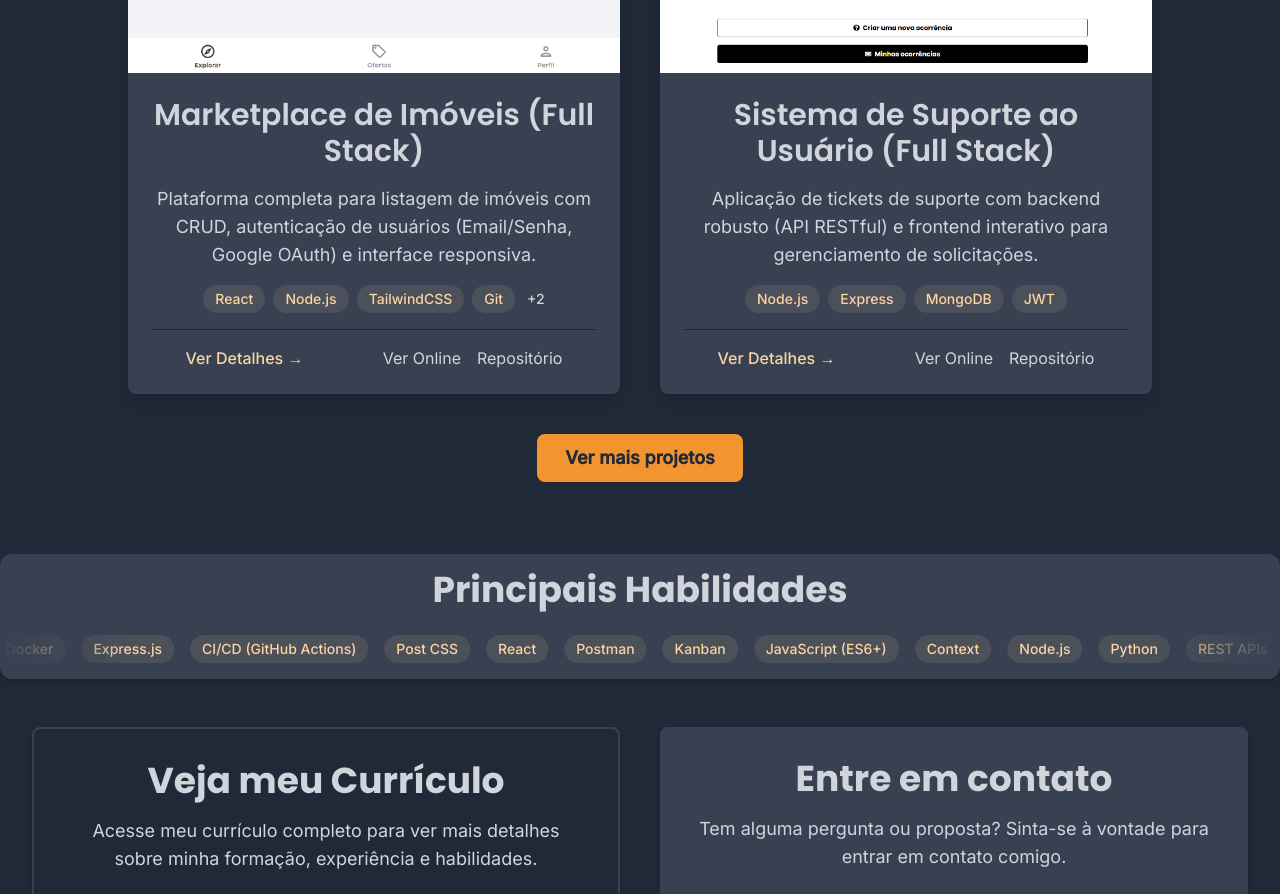
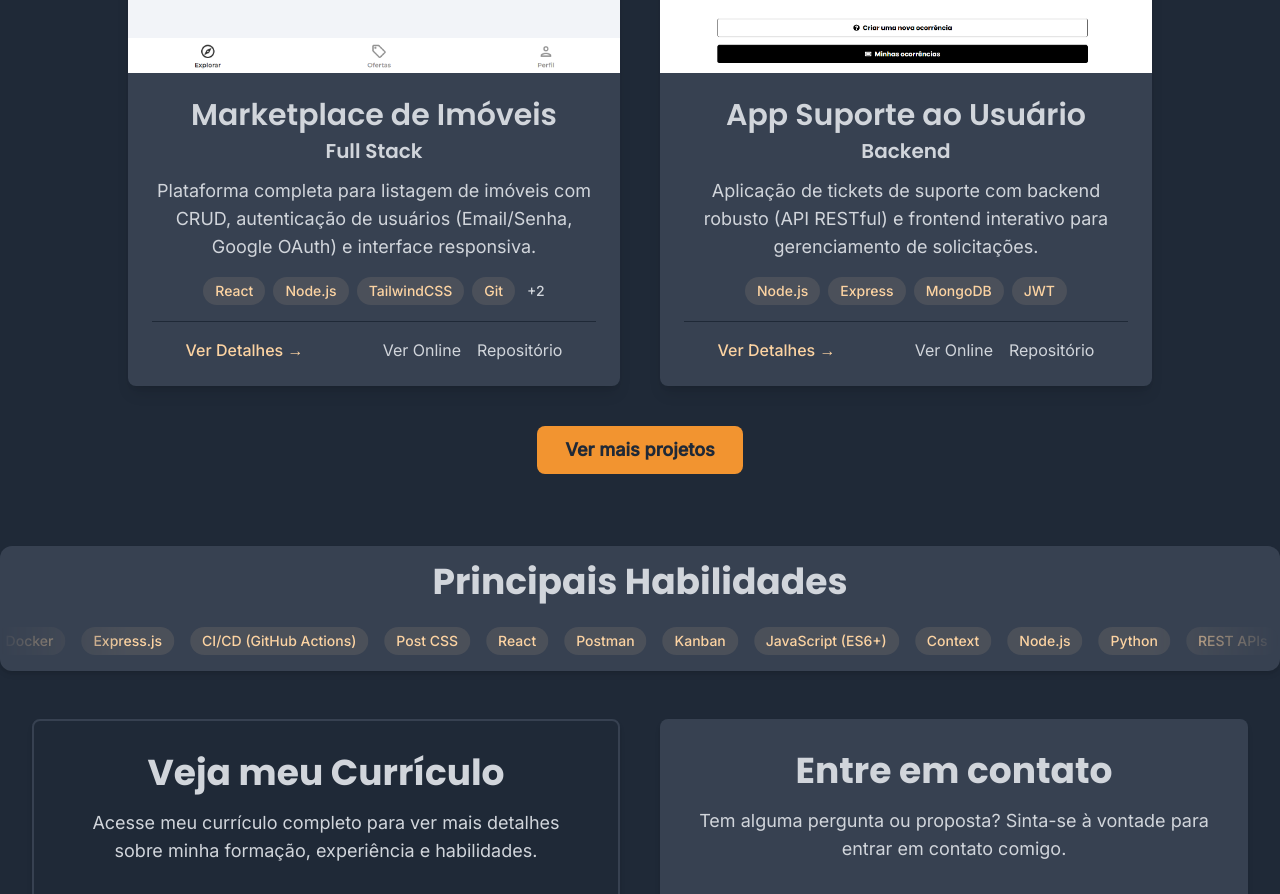
Before and after one commit to rodrigocvmd/portfolio, a Next.js app: page / in a window 1280 px wide. Shown: the part 1139-2033 px from the top of the page. Built offline with nearby package versions, Linux system fonts and the light colour scheme.

Commit message:
fix: project card stack font size

```diff
--- a/src/app/page.tsx
+++ b/src/app/page.tsx
@@ -8,7 +8,7 @@ import { useRef } from "react";
 
 const featuredProjects = [
 	{
-		title: "Marketplace de Imóveis (Full Stack)",
+		title: "Marketplace de Imóveis",
 		description:
 			"Plataforma completa para listagem de imóveis com CRUD, autenticação de usuários (Email/Senha, Google OAuth) e interface responsiva.",
 		imageUrl: "/images/imgMarketPlaceImoveis.png",
@@ -16,9 +16,10 @@ const featuredProjects = [
 		projectSlug: "projeto-marketplace-imoveis",
 		liveUrl: "https://marketplace-de-imoveis.vercel.app/",
 		repoUrl: "https://github.com/rodrigocvmd/marketplace-de-imoveis",
+		stack: "Full Stack",
 	},
 	{
-		title: "Sistema de Suporte ao Usuário (Full Stack)",
+		title: "App Suporte ao Usuário",
 		description:
 			"Aplicação de tickets de suporte com backend robusto (API RESTful) e frontend interativo para gerenciamento de solicitações.",
 		imageUrl: "/images/imgSuporteUsuario.png",
@@ -26,6 +27,7 @@ const featuredProjects = [
 		projectSlug: "projeto-suporte-usuario",
 		liveUrl: "https://suporte-ao-usuario.onrender.com/",
 		repoUrl: "https://github.com/rodrigocvmd/suporte-ao-usuario",
+		stack: "Backend",
 	},
 ];
 
@@ -138,6 +140,7 @@ export default function HomePage() {
 									projectSlug={project.projectSlug}
 									liveUrl={project.liveUrl}
 									repoUrl={project.repoUrl}
+									stack={project.stack}
 								/>
 							))
 						) : (
--- a/src/app/projetos/page.tsx
+++ b/src/app/projetos/page.tsx
@@ -11,7 +11,7 @@ export const metadata: Metadata = {
 const allProjects = [
 	{
 		title: "Plataforma de Gestão de Ativos",
-		stack: "(Backend)",
+		stack: "Backend",
 		description:
 			"API RESTful robusta para um sistema de agendamento de recursos, construída com Nest.js e TypeScript. A arquitetura modular implementa autenticação com JWT e Passport.js, gerenciamento de dados com Prisma ORM e PostgreSQL, e um ambiente containerizado com Docker, garantindo escalabilidade e segurança da aplicação.",
 		imageUrl: "/images/imgTempPgra.png",
@@ -44,7 +44,7 @@ const allProjects = [
 	},
 	{
 		title: "Marketplace de Imóveis",
-		stack: "(Full Stack com BaaS)",
+		stack: "Full Stack com BaaS",
 		description:
 			"Plataforma de marketplace imobiliário desenvolvida com React e Firebase, oferecendo uma experiência de usuário completa. A aplicação implementa autenticação segura (email/senha e Google OAuth), operações CRUD para anúncios, e uma interface responsiva e moderna, construída com Tailwind CSS e DaisyUI para garantir usabilidade em qualquer dispositivo.",
 		imageUrl: "/images/imgMarketPlaceImoveis.png",
@@ -76,7 +76,7 @@ const allProjects = [
 	},
 	{
 		title: "Sistema de Suporte ao Usuário",
-		stack: "(Foco em Backend)",
+		stack: "Backend",
 		description:
 			"Aplicação full-stack de help desk construída com a stack MERN (MongoDB, Express, React, Node.js). O sistema permite a autenticação de usuários com JWT, criação e gerenciamento de tickets de suporte de forma sólida, e a adição de notas. O estado global no frontend é gerenciado de forma eficiente e intuitiva com Redux Toolkit.",
 		imageUrl: "/images/imgSuporteUsuario.png",
@@ -107,7 +107,7 @@ const allProjects = [
 	},
 	{
 		title: "Feedback App",
-		stack: "(Frontend)",
+		stack: "Frontend",
 		description:
 			"Aplicação de Feedback desenvolvida em React, que permite aos usuários adicionar, editar e excluir avaliações em tempo real. Utiliza a Context API para um gerenciamento de estado global eficiente, Framer Motion para animações fluidas e React Router para a navegação, resultando em uma interface dinâmica e responsiva.",
 		imageUrl: "/images/feedback.png",
--- a/src/components/ProjectCard.tsx
+++ b/src/components/ProjectCard.tsx
@@ -62,7 +62,7 @@ const ProjectCard: React.FC<ProjectCardProps> = ({
 						{title}
 					</h3>
 				</Link>
-				<p className="text-lg font-semibold font-heading text-light-text dark:text-dark-text mb-3">
+				<p className="text-xl font-semibold font-heading text-light-text dark:text-dark-text mb-3">
 					{stack}
 				</p>
 				<div className="mb-4">
```
